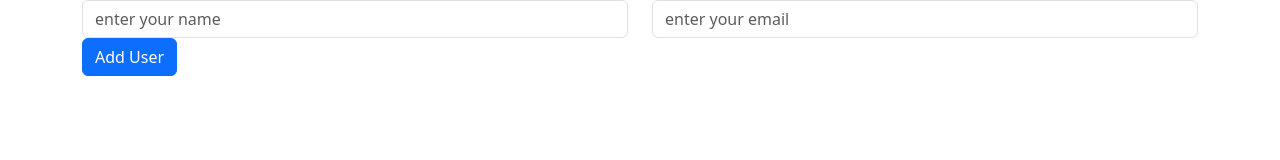
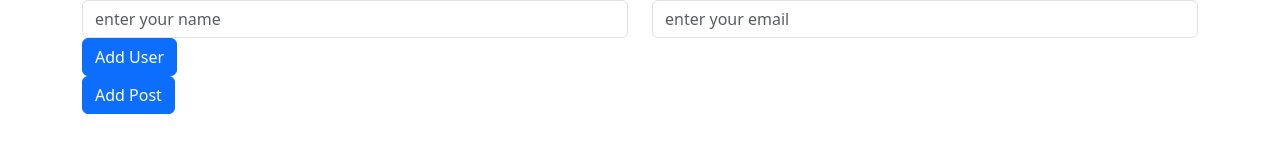
Before and after one commit to NouranFayez/web-design-creativa-26-7, a plain HTML site: page session17/index.html in a window 1280 px wide. Drawn offline with nearby package versions, Linux system fonts and the light colour scheme.

Commit message:
session 17

```diff
--- a/session17/index.html
+++ b/session17/index.html
@@ -120,7 +120,7 @@
         <div class="row" id="cards-container">
 
         </div>
-        <!-- <button class="btn btn-primary" id="add-btn">Add Post</button> -->
+        <button class="btn btn-primary" id="add-btn">Add Post</button>
     </div>
 
 
```
